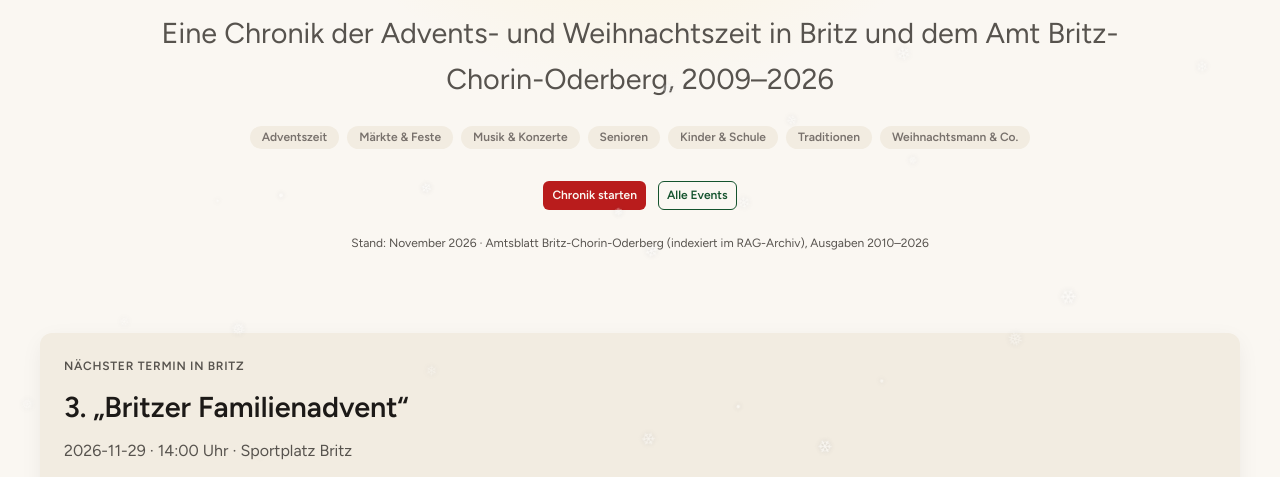
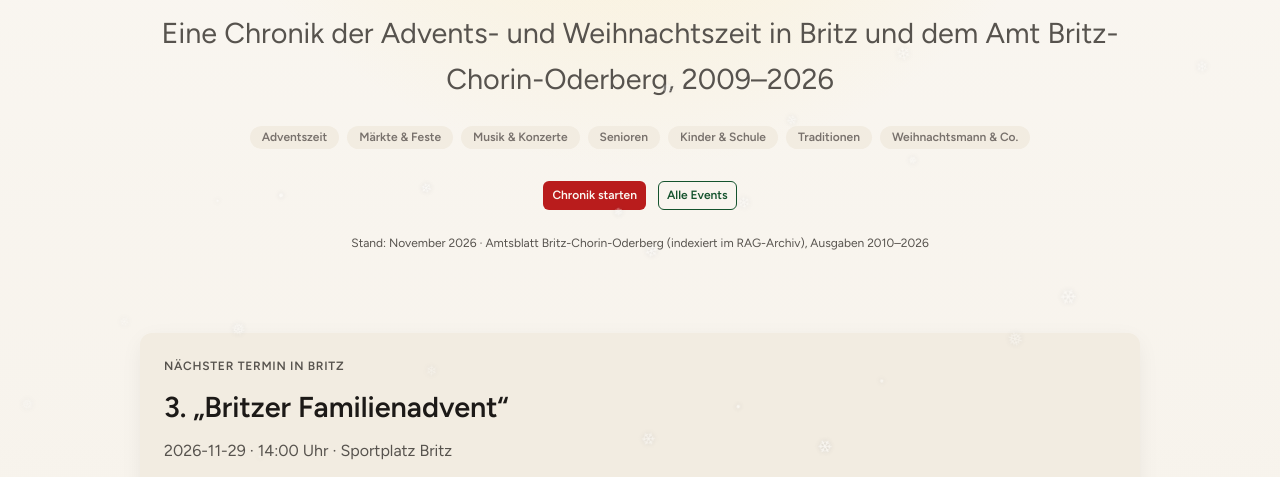
Before and after one commit to seekwhencer/britz-chorin-oderberg-weihnachts-chronik, a website with bundled scripts: page public/index.html in a window 1280 px wide. Shown: the part 311-788 px from the top of the page. Built offline with nearby package versions, Linux system fonts and the light colour scheme; a web font is replaced by a local one.

Commit message:
Adjust page background, view width and view spacing

```diff
--- a/public/css/02-base.css
+++ b/public/css/02-base.css
@@ -13,7 +13,10 @@
 html {
   -webkit-text-size-adjust: 100%;
   scroll-behavior: smooth;
-  background-image: radial-gradient(circle at center top, rgba(253, 222, 120, 0.3), transparent 50vh);
+  background-image:
+    radial-gradient(circle at center top, rgba(253, 222, 120, 0.3), transparent 60vh),
+    linear-gradient(to bottom, var(--xmas-bg-primary), var(--xmas-bg-secondary));
+    min-height: 100vh;
 }
 
 .theme-xmas {
--- a/public/css/03-layout.css
+++ b/public/css/03-layout.css
@@ -119,6 +119,8 @@
 
 .view {
   display: block;
+  max-width: 1000px;
+  margin: auto;
 }
 
 .view__head {
--- a/public/css/components/filterbar.css
+++ b/public/css/components/filterbar.css
@@ -4,7 +4,6 @@
   display: flex;
   flex-direction: column;
   gap: var(--space-4);
-  padding: var(--space-5);
 }
 
 .filterbar__group {
--- a/public/css/views/akteure.css
+++ b/public/css/views/akteure.css
@@ -4,4 +4,5 @@
   display: grid;
   grid-template-columns: repeat(auto-fill, minmax(260px, 1fr));
   gap: var(--space-5);
+  margin-top: var(--space-10);
 }
--- a/public/css/views/traditionen.css
+++ b/public/css/views/traditionen.css
@@ -4,4 +4,5 @@
   display: grid;
   grid-template-columns: repeat(auto-fill, minmax(300px, 1fr));
   gap: var(--space-5);
+  margin-top: var(--space-10);
 }
```
